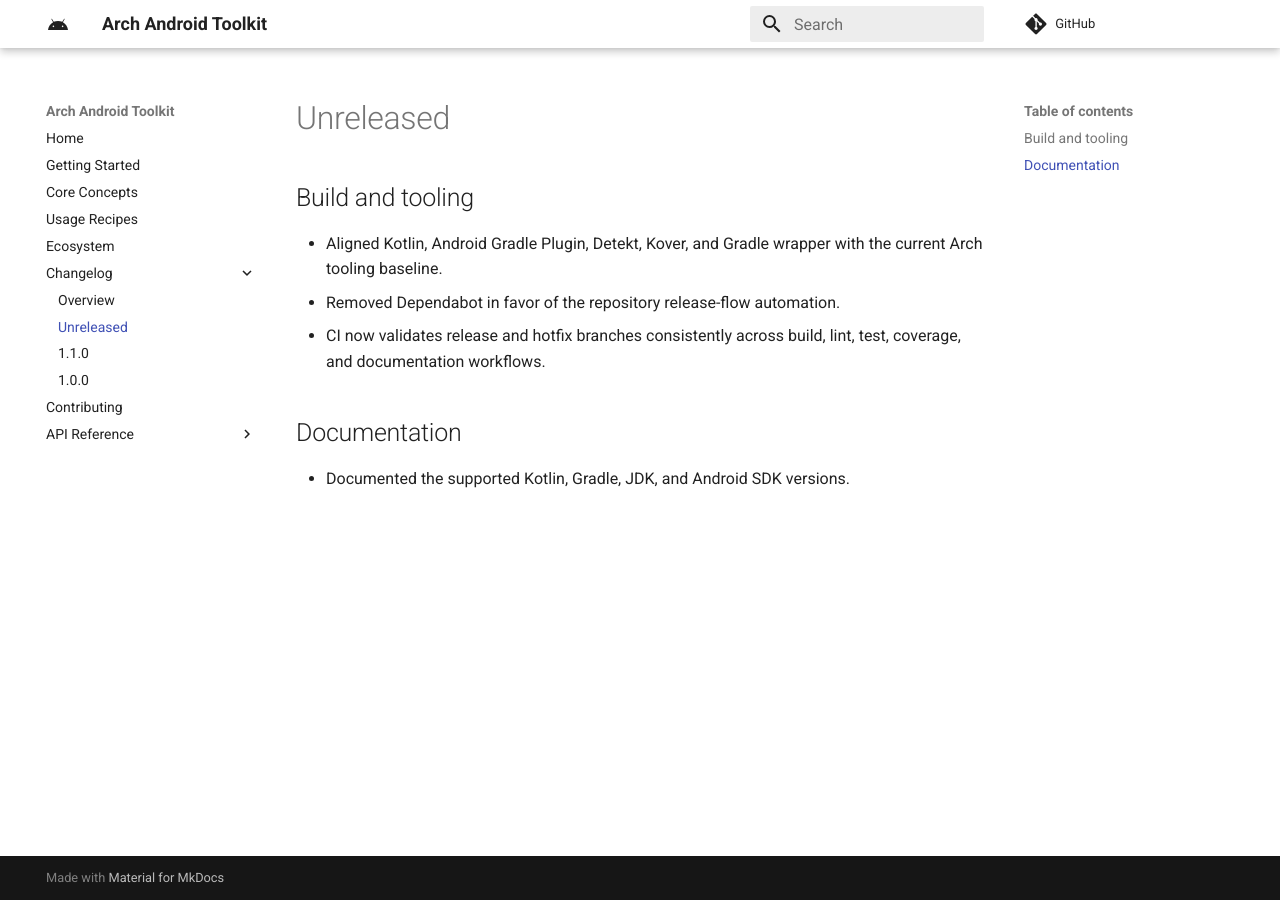
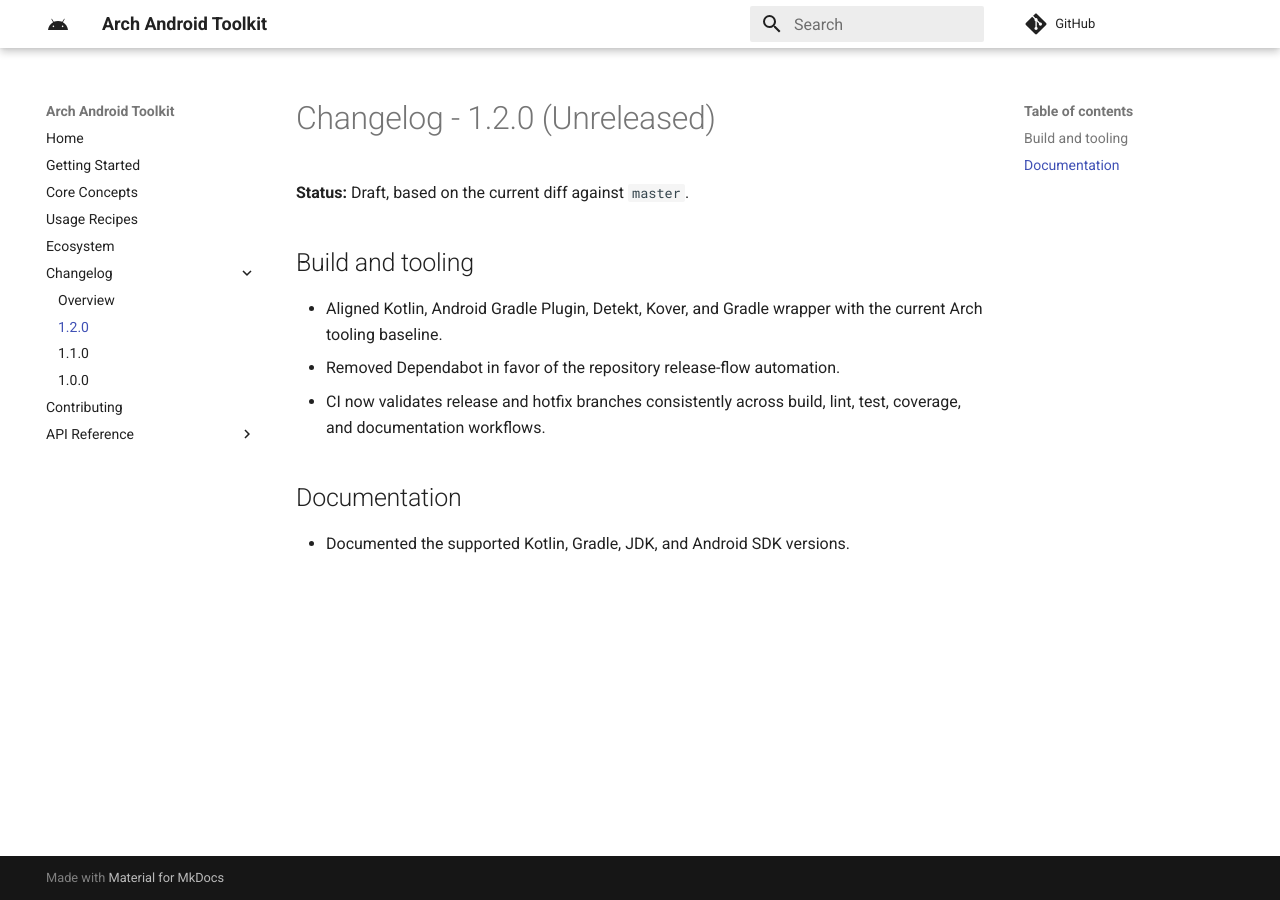
Before and after one commit to matheus-corregiari/arch-android, an MkDocs documentation site: the page built from docs/changelog/1.2.0.md, in a window 1280 px wide. Built offline with MkDocs 1.6.1 and Material for MkDocs 9.7.7, drawn with Linux system fonts in a browser that asks for light colours; comment, search, counter and statistics services are not loaded.

Commit message:
docs(release): version release notes

```diff
--- a/docs/changelog/unreleased.md
+++ b/docs/changelog/1.2.0.md
@@ -1,4 +1,6 @@
-# Unreleased
+# Changelog - 1.2.0 (Unreleased)
+
+**Status:** Draft, based on the current diff against `master`.
 
 ## Build and tooling
 
--- a/mkdocs.yml
+++ b/mkdocs.yml
@@ -35,7 +35,7 @@
   - Ecosystem: ecosystem.md
   - Changelog:
       - Overview: changelog/index.md
-      - Unreleased: changelog/unreleased.md
+      - 1.2.0: changelog/1.2.0.md
       - 1.1.0: changelog/1.1.0.md
       - 1.0.0: changelog/1.0.0.md
   - Contributing: contributing.md
```
Also changed, not shown: docs/changelog/index.md (+1 -1 lines).
